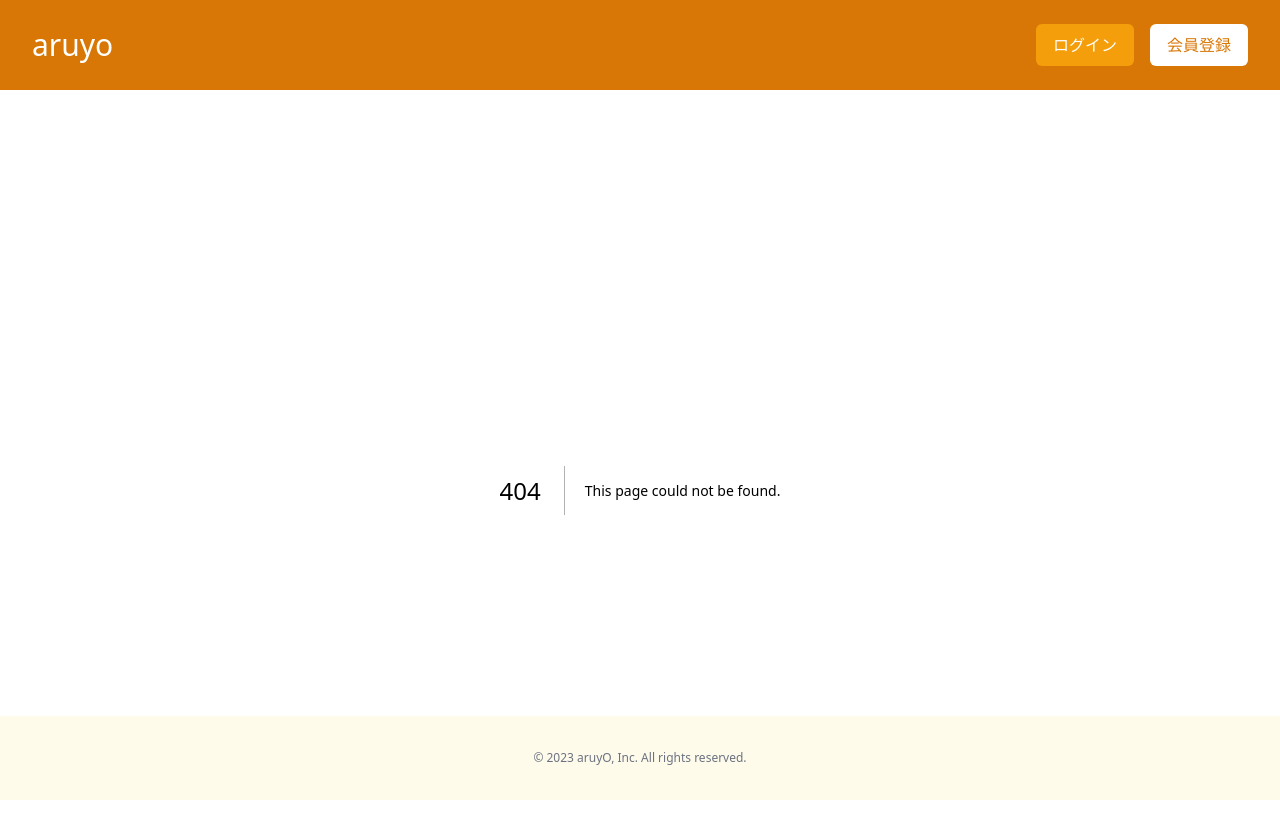
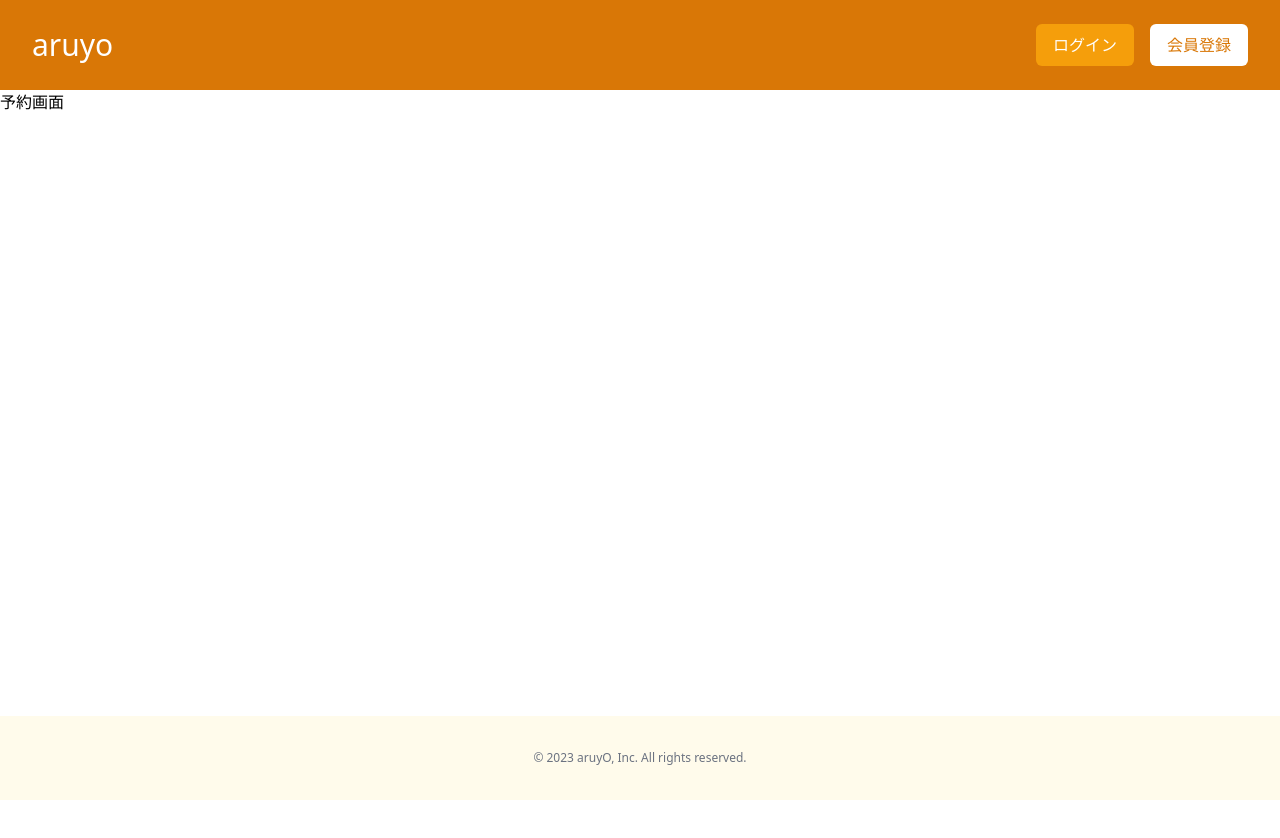
Before and after one commit to BC01-Team/aruyO, a Next.js app in the folder frontend/: page /search/items/reserve/1 in a window 1280 px wide. Before the commit this address had no page. Shown: the top 838 px of the page. After the commit the page ends 800 px from the top, so only its background shows below. Built offline with nearby package versions, Linux system fonts and the light colour scheme.

Commit message:
予約ページの作成

```diff
--- /dev/null
+++ b/frontend/src/pages/search/items/reserve/[id].tsx
@@ -0,0 +1,7 @@
+const ReserveItem = () => {
+  return (
+    <h1>予約画面</h1>
+  );
+};
+
+export default ReserveItem;
```
